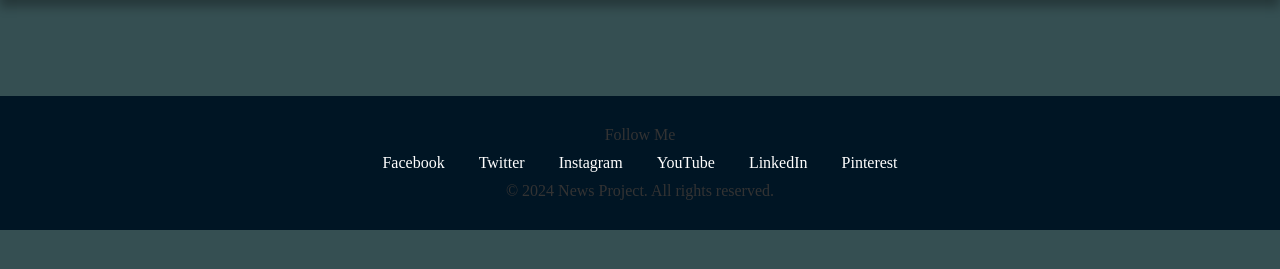
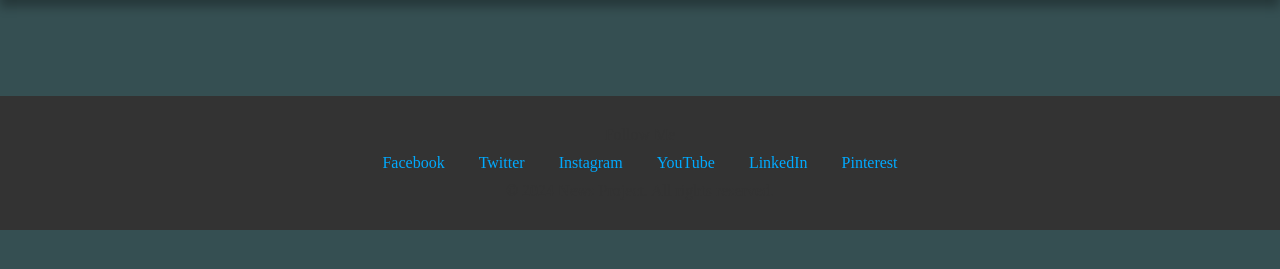
Before and after one commit to masindes/project, a plain HTML site: page index.html in a window 1280 px wide. Shown: the part 97-366 px from the top of the page. Drawn offline with Linux system fonts and the light colour scheme; no server answers.

Commit message:
initial index.html

```diff
--- a/index.html
+++ b/index.html
@@ -32,17 +32,18 @@
         <div class="footer-content obj-width">
             <p>Follow Me</p>
             <ul>
-                <li><a href="#">Facebook</a></li>
-                <li><a href="#">Twitter</a></li>
-                <li><a href="#">Instagram</a></li>
-                <li><a href="#">YouTube</a></li>
-                <li><a href="#">LinkedIn</a></li>
-                <li><a href="#">Pinterest</a></li>
+                <li><span>Facebook</span></li>
+                <li><span>Twitter</span></li>
+                <li><span>Instagram</span></li>
+                <li><span>YouTube</span></li>
+                <li><span>LinkedIn</span></li>
+                <li><span>Pinterest</span></li>
             </ul>
             <p>&copy; 2024 News Project. All rights reserved.</p>
         </div>
     </footer>
 
+
     <script src="app.js"></script>
 </body>
 </html>
--- a/style.css
+++ b/style.css
@@ -127,8 +127,8 @@
     position: relative; /* Needed for absolute positioning of tooltips */
 }
 footer {
-    background-color: #001524; /* Dark background color */
-    color: #ffffff; /* White text color */
+    background-color: #333; /* Dark background color */
+    color: #fff; /* White text color */
     padding: 20px 0; /* Vertical padding */
     text-align: center; /* Centered text */
 }
@@ -154,12 +154,16 @@
     margin: 0 15px; /* Space between list items */
 }
 
-.footer-content a {
-    color: #fff; /* White links */
-    text-decoration: none; /* Remove underline from links */
+.footer-content span {
+    color: #00aaff; /* Color for the social media text */
+    cursor: pointer; /* Change cursor to pointer for better UX */
     transition: color 0.3s; /* Transition effect for hover */
 }
 
-.footer-content a:hover {
-    color: #00aaff; /* Change color on hover */
+.footer-content span:hover {
+    text-decoration: underline; /* Underline on hover for better visibility */
 }
+
+.footer-content span:active {
+    color: #0088cc; /* Darker color when active */
+}
```
